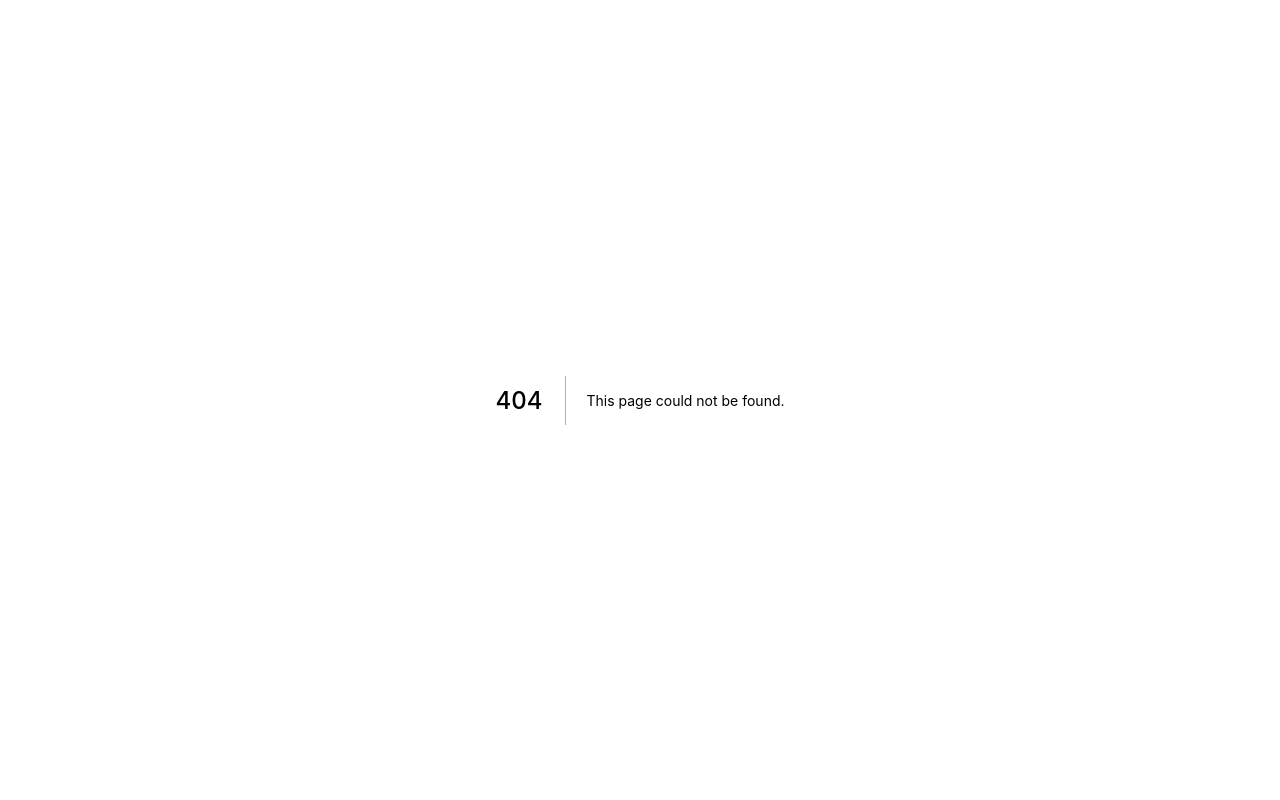
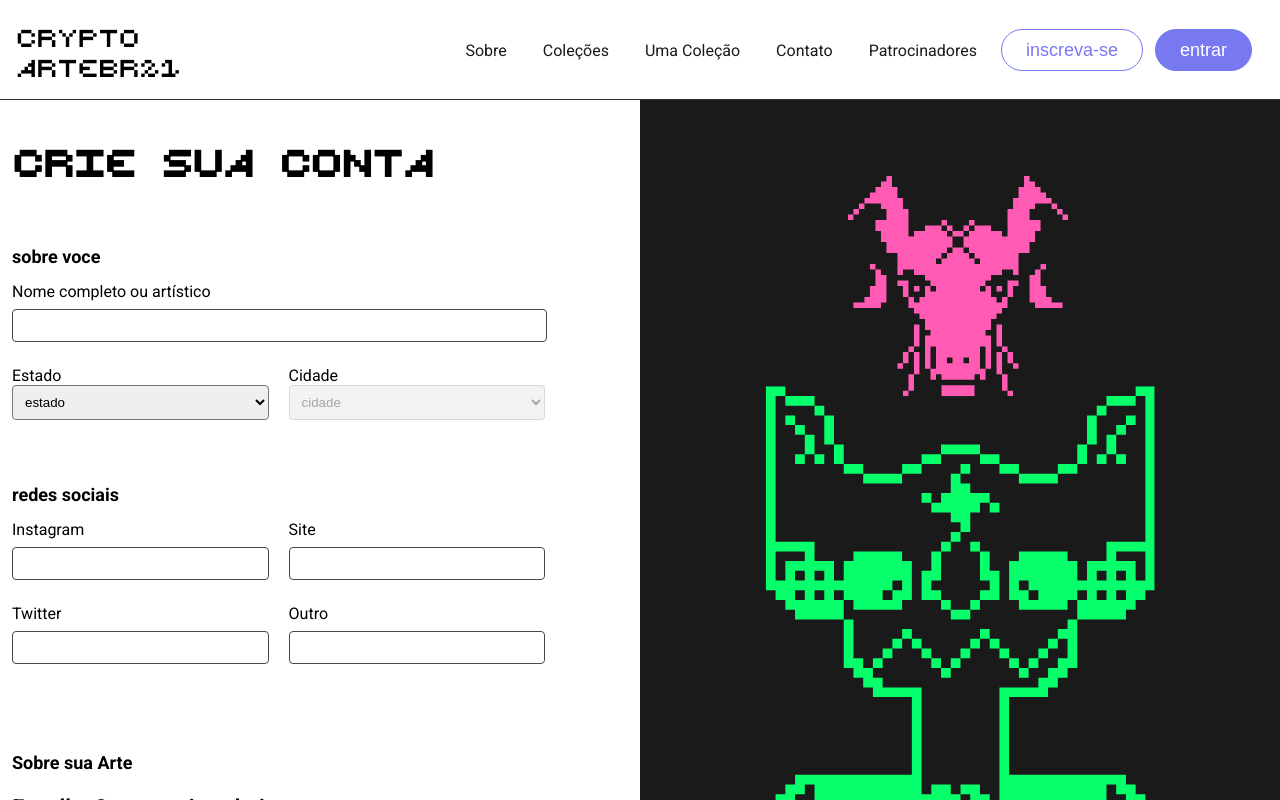
Before and after one commit to CryptoArtBr/expo2021-front, a Next.js app: page /artista in a window 1280 px wide. Before the commit this address had no page. Shown: the top 800 px of the page. Built offline with nearby package versions, Linux system fonts and the light colour scheme.

Commit message:
create artista create page

```diff
--- /dev/null
+++ b/pages/artista.js
@@ -0,0 +1,25 @@
+import Head from 'next/head'
+import styles from '../src/styles/Page.module.css'
+import { Header, Footer, ArtistForm, BGChapado } from '../src/components'
+
+export default function Artista() {
+  return (
+    <div className={styles.container}>
+      <Head>
+        <title>🐐 CriptoArtBr 2021 🐐</title>
+      </Head>
+      <Header />
+      <main className={styles.main}>
+        <BGChapado />
+        <div className="container">
+          <div className="row">
+            <div className="col-6">
+              <ArtistForm />
+            </div>
+          </div>
+        </div>
+      </main>
+      <Footer />
+    </div>
+  )
+}
```
